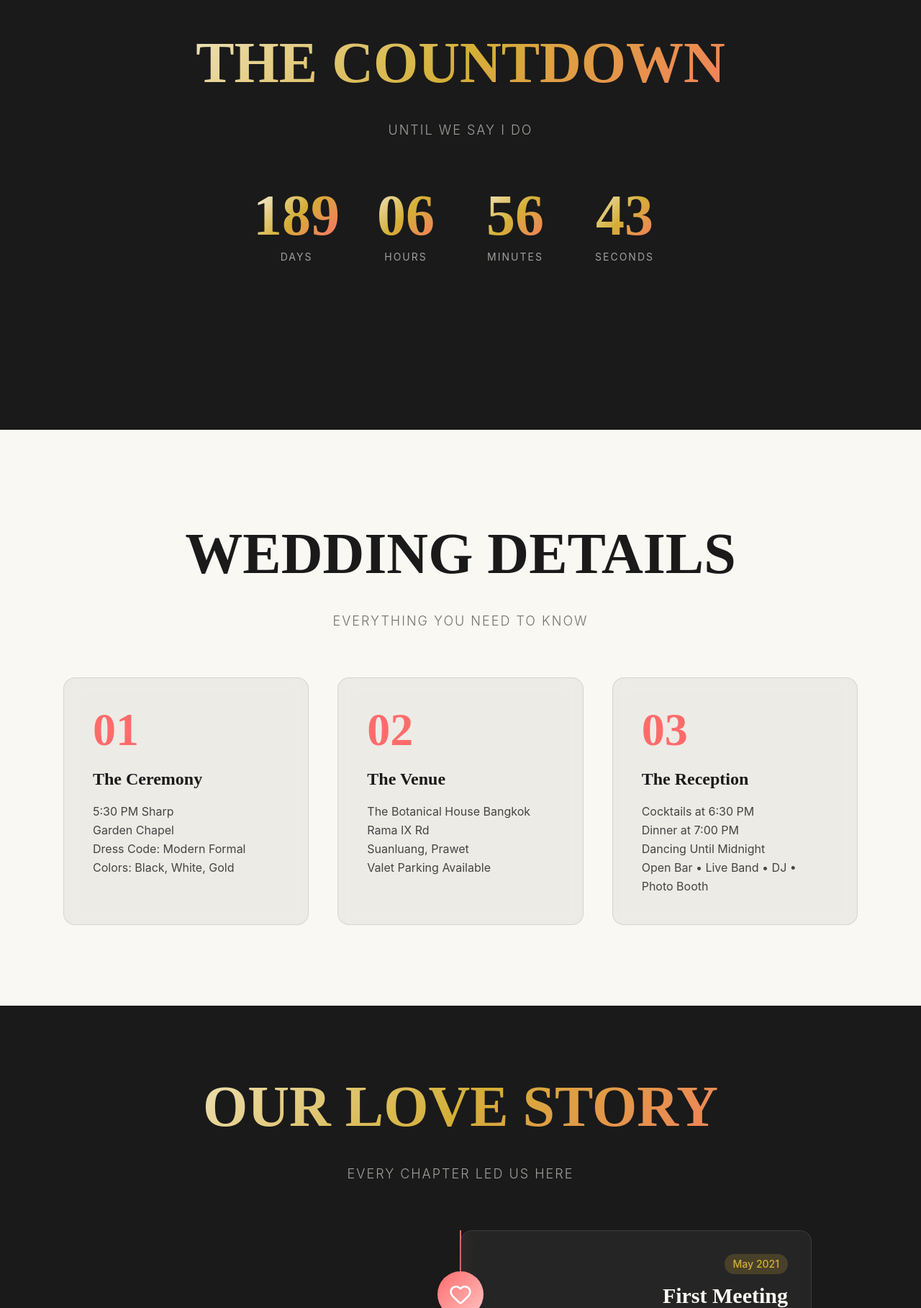
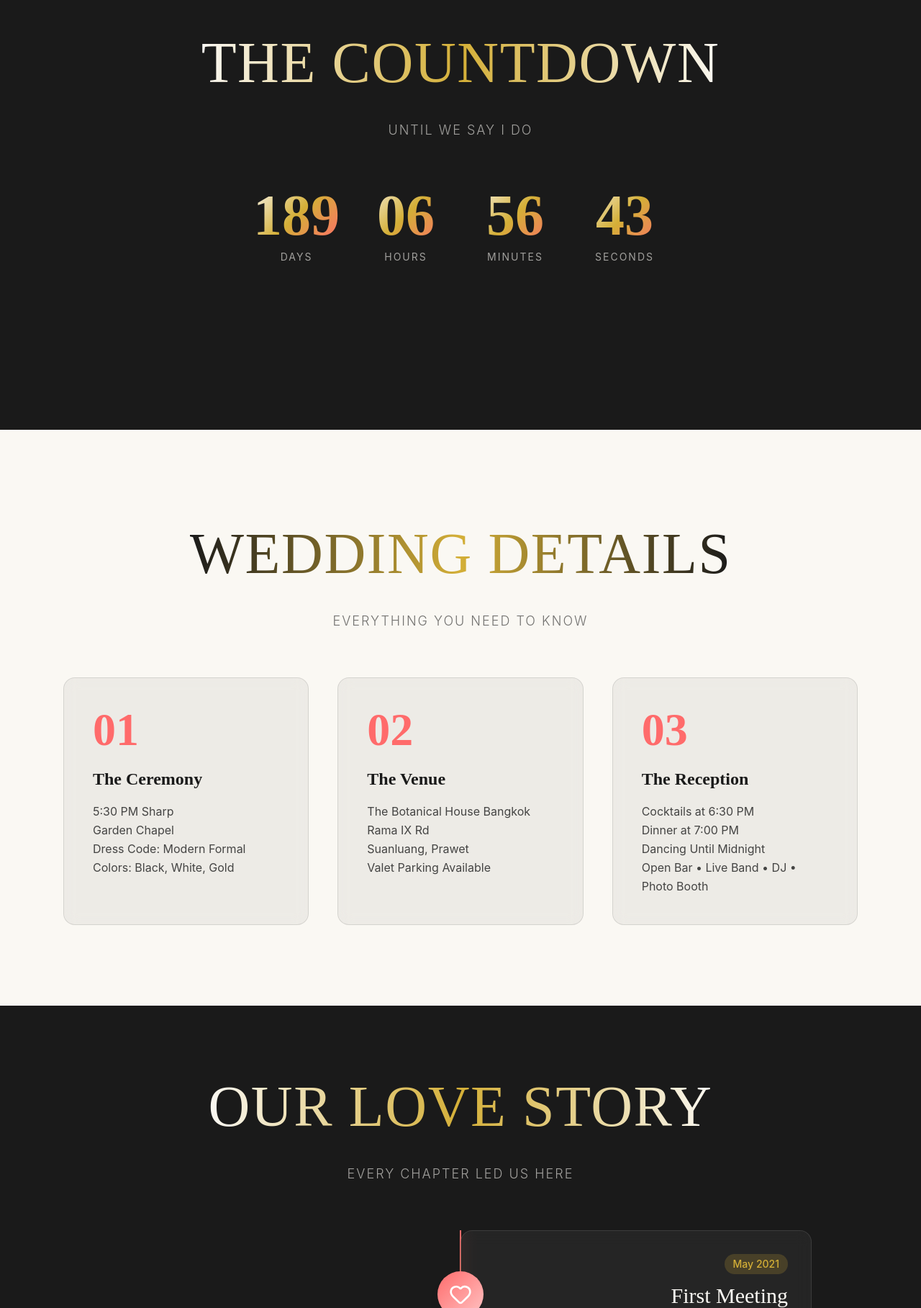
Before and after one commit to georgekhananaev/ceremony-nextjs, a Next.js app: page / in a window 1280 px wide. Shown: the part 1003-2820 px from the top of the page at 72% size. Built offline with nearby package versions, Linux system fonts and the light colour scheme.

Commit message:
changed most of compoonents to match new hero

```diff
--- a/app/components/Contact.jsx
+++ b/app/components/Contact.jsx
@@ -50,8 +50,10 @@ export default function Contact() {
                     viewport={{ once: true }}
                     className="text-center mb-16"
                 >
-                    <h2 className="font-playfair text-[clamp(3rem,8vw,5rem)] font-black mb-5 text-gradient-gold">
-                        GET IN TOUCH
+                    <h2 className="font-playfair text-[clamp(3rem,8vw,5rem)] font-thin tracking-[0.02em] mb-5">
+                        <span className="bg-gradient-to-r from-[#faf8f3] via-[#d4af37] to-[#faf8f3] bg-clip-text text-transparent">
+                            GET IN TOUCH
+                        </span>
                     </h2>
                     <p className="text-lg font-light tracking-[2px] uppercase opacity-60 text-[#faf8f3]">
                         We'd Love To Hear From You
--- a/app/components/Countdown.jsx
+++ b/app/components/Countdown.jsx
@@ -43,8 +43,10 @@ export default function Countdown() {
           viewport={{ once: true }}
           className="text-center mb-16"
         >
-          <h2 className="font-playfair text-[clamp(3rem,8vw,5rem)] font-black mb-5 text-gradient-gold">
-            THE COUNTDOWN
+          <h2 className="font-playfair text-[clamp(3rem,8vw,5rem)] font-thin tracking-[0.02em] mb-5">
+            <span className="bg-gradient-to-r from-[#faf8f3] via-[#d4af37] to-[#faf8f3] bg-clip-text text-transparent">
+              THE COUNTDOWN
+            </span>
           </h2>
           <p className="text-lg font-light tracking-[2px] uppercase opacity-60 text-[#faf8f3]">
             Until We Say I Do
--- a/app/components/Footer.jsx
+++ b/app/components/Footer.jsx
@@ -40,11 +40,13 @@ export default function Footer() {
                 >
                     {/* Names */}
                     <motion.h3
-                        className="font-playfair text-6xl md:text-7xl font-black mb-8 text-gradient-gold"
+                        className="font-playfair text-6xl md:text-7xl font-thin tracking-[0.02em] mb-8"
                         whileHover={{ scale: 1.05 }}
                         transition={{ duration: 0.3 }}
                     >
-                        {settings.couple.bride.name[0]} & {settings.couple.groom.name[0]}
+                        <span className="bg-gradient-to-r from-[#faf8f3] via-[#d4af37] to-[#faf8f3] bg-clip-text text-transparent">
+                            {settings.couple.bride.name[0].toUpperCase()} & {settings.couple.groom.name[0].toUpperCase()}
+                        </span>
                     </motion.h3>
 
                     {/* Contact Info */}
--- a/app/components/Gallery.jsx
+++ b/app/components/Gallery.jsx
@@ -17,8 +17,10 @@ export default function Gallery() {
           viewport={{ once: true }}
           className="text-center mb-16"
         >
-          <h2 className="font-playfair text-[clamp(3rem,8vw,5rem)] font-black mb-5 text-gradient-gold">
-            OUR MOMENTS
+          <h2 className="font-playfair text-[clamp(3rem,8vw,5rem)] font-thin tracking-[0.02em] mb-5">
+            <span className="bg-gradient-to-r from-[#faf8f3] via-[#d4af37] to-[#faf8f3] bg-clip-text text-transparent">
+              OUR MOMENTS
+            </span>
           </h2>
           <p className="text-lg font-light tracking-[2px] uppercase opacity-60 text-[#faf8f3]">
             A Collection of Memories
--- a/app/components/LoveStory.jsx
+++ b/app/components/LoveStory.jsx
@@ -38,8 +38,10 @@ export default function LoveStory() {
           viewport={{ once: true }}
           className="text-center mb-16"
         >
-          <h2 className="font-playfair text-[clamp(3rem,8vw,5rem)] font-black mb-5 text-gradient-gold">
-            OUR LOVE STORY
+          <h2 className="font-playfair text-[clamp(3rem,8vw,5rem)] font-thin tracking-[0.02em] mb-5">
+            <span className="bg-gradient-to-r from-[#faf8f3] via-[#d4af37] to-[#faf8f3] bg-clip-text text-transparent">
+              OUR LOVE STORY
+            </span>
           </h2>
           <p className="text-lg font-light tracking-[2px] uppercase opacity-60 text-[#faf8f3]">
             Every Chapter Led Us Here
@@ -96,7 +98,7 @@ export default function LoveStory() {
                         <span className="inline-block px-3 py-1 bg-[#d4af37]/20 text-[#d4af37] text-sm font-medium rounded-full mb-3">
                           {milestone.date}
                         </span>
-                        <h3 className="text-2xl lg:text-3xl font-playfair font-bold mb-2 text-[#faf8f3]">
+                        <h3 className="text-2xl lg:text-3xl font-playfair font-thin mb-2 text-[#faf8f3]">
                           {milestone.title}
                         </h3>
                         <p className="text-base lg:text-lg opacity-70 leading-relaxed text-[#faf8f3]">
--- a/app/components/RSVPForm.jsx
+++ b/app/components/RSVPForm.jsx
@@ -41,7 +41,11 @@ export default function RSVPForm() {
                     <div className="inline-flex items-center justify-center w-24 h-24 bg-gradient-to-br from-[#87a878] to-[#a8c89a] rounded-full mb-6">
                         <Check className="w-12 h-12 text-white" />
                     </div>
-                    <h2 className="font-playfair text-5xl font-black mb-4 text-[#1a1a1a]">Thank You!</h2>
+                    <h2 className="font-playfair text-5xl font-thin tracking-[0.02em] mb-4">
+                        <span className="bg-gradient-to-r from-[#1a1a1a] via-[#d4af37] to-[#1a1a1a] bg-clip-text text-transparent">
+                            THANK YOU!
+                        </span>
+                    </h2>
                     <p className="text-xl text-[#1a1a1a] opacity-70">
                         Your RSVP has been received. We're so excited to celebrate with you!
                     </p>
@@ -60,8 +64,10 @@ export default function RSVPForm() {
                     viewport={{ once: true }}
                     className="text-center mb-16"
                 >
-                    <h2 className="font-playfair text-[clamp(3rem,8vw,5rem)] font-black mb-5">
-                        RSVP
+                    <h2 className="font-playfair text-[clamp(3rem,8vw,5rem)] font-thin tracking-[0.02em] mb-5">
+                        <span className="bg-gradient-to-r from-[#1a1a1a] via-[#d4af37] to-[#1a1a1a] bg-clip-text text-transparent">
+                            RSVP
+                        </span>
                     </h2>
                     <p className="text-lg font-light tracking-[2px] uppercase opacity-60">
                         We Hope You Can Join Us
--- a/app/components/Venue.jsx
+++ b/app/components/Venue.jsx
@@ -66,13 +66,15 @@ export default function Venue() {
                                 Our Venue
                             </motion.p>
                             <motion.h2
-                                className="font-playfair text-[clamp(3rem,8vw,6rem)] font-black text-white leading-tight"
+                                className="font-playfair text-[clamp(3rem,8vw,6rem)] font-thin tracking-[0.02em] leading-tight"
                                 initial={{ opacity: 0, scale: 0.9 }}
                                 whileInView={{ opacity: 1, scale: 1 }}
                                 transition={{ duration: 1, delay: 0.5 }}
                                 viewport={{ once: true }}
                             >
-                                {venue.name}
+                                <span className="bg-gradient-to-r from-[#faf8f3] via-[#d4af37] to-[#faf8f3] bg-clip-text text-transparent">
+                                    {venue.name.toUpperCase()}
+                                </span>
                             </motion.h2>
                             <motion.p
                                 className="text-white/80 text-lg mt-4 max-w-2xl mx-auto px-6"
@@ -104,7 +106,7 @@ export default function Venue() {
                         </p>
                     </motion.div>
 
-                    <div className="grid grid-cols-1 md:grid-cols-2 lg:grid-cols-3 gap-6">
+                    <div className="grid mb-24 grid-cols-1 md:grid-cols-2 lg:grid-cols-3 gap-6">
                         {venueGallery.images.map((image, index) => (
                             <motion.div
                                 key={index}
--- a/app/components/WeddingDetails.jsx
+++ b/app/components/WeddingDetails.jsx
@@ -35,8 +35,10 @@ export default function WeddingDetails() {
           viewport={{ once: true }}
           className="text-center mb-16"
         >
-          <h2 className="font-playfair text-[clamp(3rem,8vw,5rem)] font-black mb-5">
-            WEDDING DETAILS
+          <h2 className="font-playfair text-[clamp(3rem,8vw,5rem)] font-thin tracking-[0.02em] mb-5">
+            <span className="bg-gradient-to-r from-[#1a1a1a] via-[#d4af37] to-[#1a1a1a] bg-clip-text text-transparent">
+              WEDDING DETAILS
+            </span>
           </h2>
           <p className="text-lg font-light tracking-[2px] uppercase opacity-60">
             Everything You Need To Know
```
